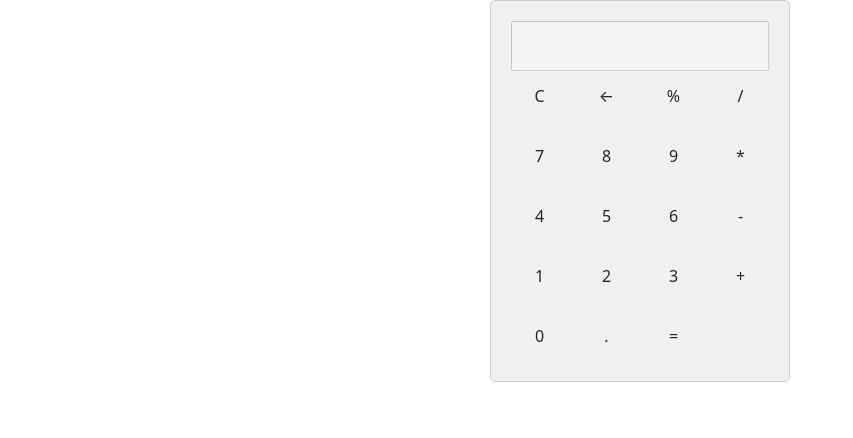
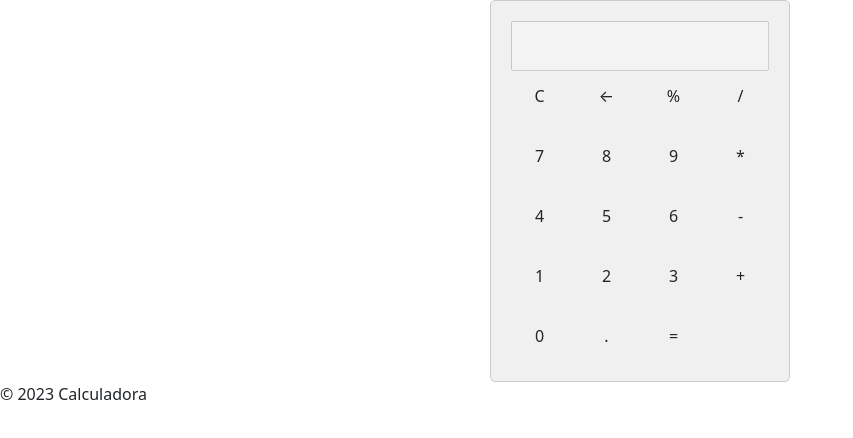
Before and after one commit to isaakoder/calculadora, a plain HTML site: page Index.html in a window 1280 px wide. Shown: the whole page, without its empty margins (0-853 px from the left). Drawn offline with nearby package versions, Linux system fonts and the light colour scheme.

Commit message:
implementacion derechos reservados

```diff
--- a/Index.html
+++ b/Index.html
@@ -33,6 +33,7 @@
             <button class="btn">=</button>
         </div>
     </div>
+    <p>© 2023 Calculadora</p>
     <script src="https://ajax.googleapis.com/ajax/libs/jquery/3.6.0/jquery.min.js"></script>
     <script src="script.js"></script>
 </body>
```
